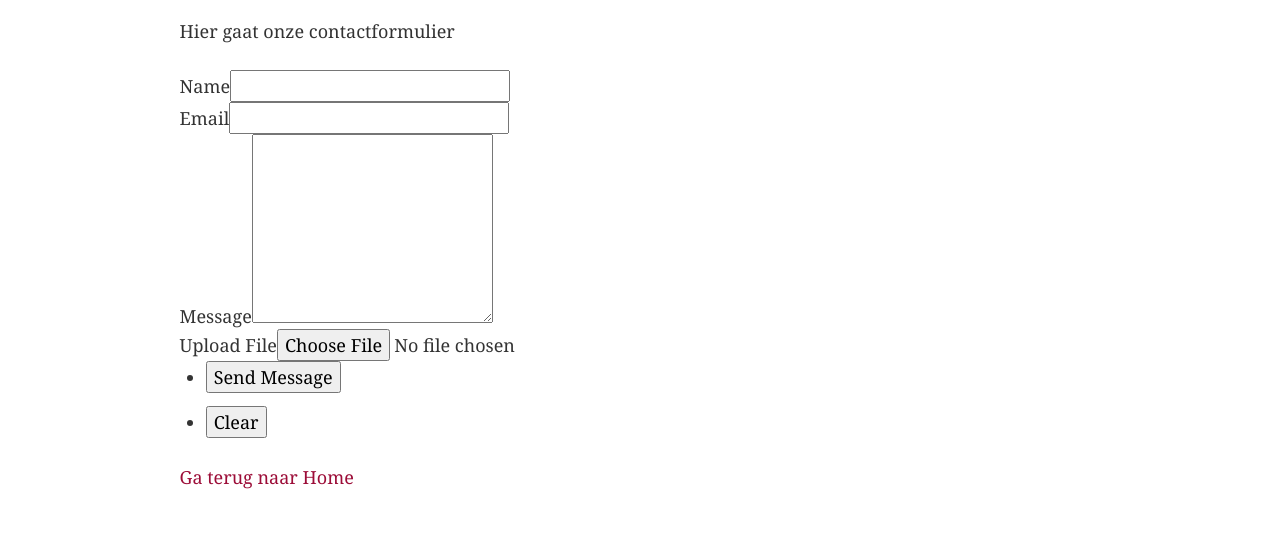
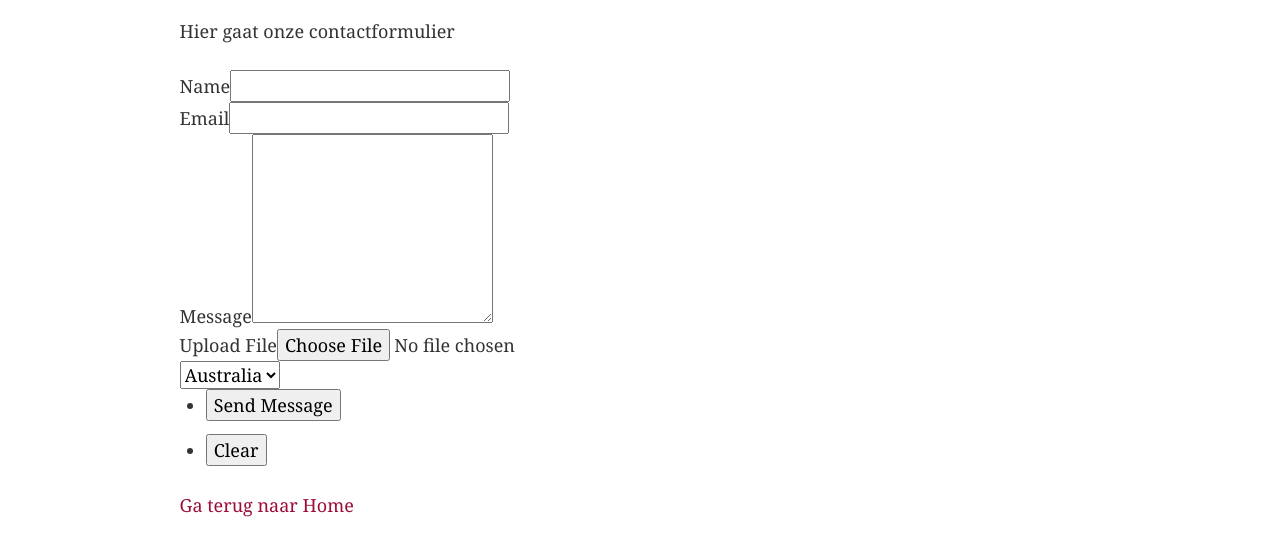
Before and after one commit to mikeyfe6/bloggatsby, a Gatsby site: page /contact in a window 1280 px wide. Shown: the part 225-780 px from the top of the page. Built offline with nearby package versions, Linux system fonts and the light colour scheme; Gatsby itself is replaced by a stand-in of ours.

Commit message:
Contact Page Completed

```diff
--- a/gatsby-config.js
+++ b/gatsby-config.js
@@ -6,6 +6,7 @@ module.exports = {
   },
   plugins: [
     `gatsby-plugin-react-helmet`,
+    `gatsby-plugin-recaptcha`,
     `gatsby-plugin-sass`,
     `gatsby-plugin-catch-links`,
     {
--- a/package.json
+++ b/package.json
@@ -11,6 +11,7 @@
     "gatsby-plugin-manifest": "^2.1.1",
     "gatsby-plugin-offline": "^2.1.1",
     "gatsby-plugin-react-helmet": "^3.0.12",
+    "gatsby-plugin-recaptcha": "^1.0.5",
     "gatsby-plugin-sass": "^2.0.11",
     "gatsby-plugin-sharp": "^2.1.3",
     "gatsby-source-filesystem": "^2.0.38",
--- a/src/components/layout.scss
+++ b/src/components/layout.scss
@@ -455,6 +455,7 @@ form {
   padding-top: 0;
   margin-bottom: 1.45rem;
 }
+
 noscript {
   margin-left: 0;
   margin-right: 0;
--- a/src/pages/contact.js
+++ b/src/pages/contact.js
@@ -10,6 +10,8 @@ const ContactPage = () => (
         <h1>Contact Mij</h1>
         <p>Hier gaat onze contactformulier</p>
 
+
+        <div class="container">
             <form
                 name="contact"
                 method="post"
@@ -35,6 +37,11 @@ const ContactPage = () => (
                     <label htmlFor="file">Upload File</label>
                     <input type="file" name="myfile" id="myfile" rows="7" />
                 </div>
+                <select id="country" name="country">
+                    <option value="australia">Australia</option>
+                    <option value="canada">Canada</option>
+                    <option value="usa">USA</option>
+                </select>
                 <div className="field">
                     <div data-netlify-recaptcha="true"></div>
                 </div>
@@ -47,6 +54,7 @@ const ContactPage = () => (
                     </li>
                 </ul>
             </form>
+        </div>
 
         <Link to="/">Ga terug naar Home</Link>
     </Layout>
```
Also changed, not shown: 1 other file. Lines whose indentation alone changed are shown as unchanged.
